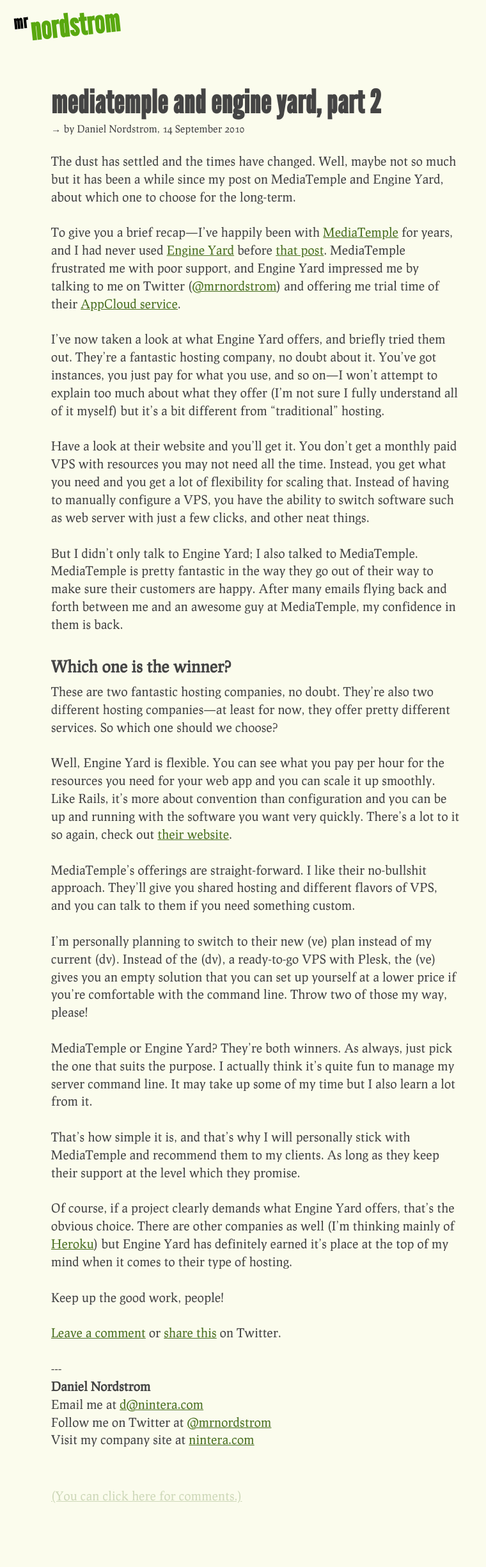
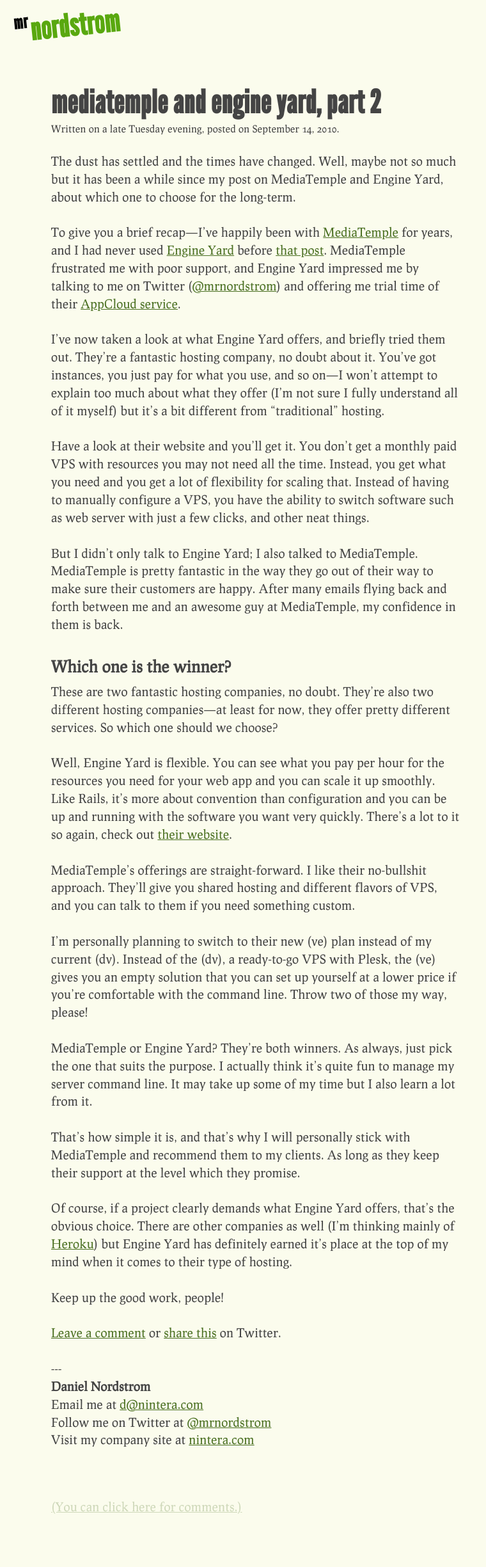
Before and after one commit to dnordstrom/mrnordstrom.com, a Jekyll site: the page built from _posts/2010-09-14-mediatemple-and-engine-yard-part-2.markdown, in a window 1280 px wide. Shown: the whole page at 64% size, without its empty margins (0-760 px from the left). Built offline with Jekyll 4.4.1, drawn with Linux system fonts in a browser that asks for light colours; Markdown is read by kramdown in place of the engine named in the settings; comment, search, counter and statistics services are not loaded.

Commit message:
Changing header styling.

```diff
--- a/_layouts/base.html
+++ b/_layouts/base.html
@@ -6,6 +6,4 @@
   {{ content }}
 </section>
 
-{% include signature.html %}
-
 {% include foot.html %}
--- a/_layouts/post.html
+++ b/_layouts/post.html
@@ -6,16 +6,17 @@
   <article>
     <header>
       <h1>{{ page.title }}</h1>
-      <p>&rarr; by Daniel Nordstrom, {{ page.date | date_to_long_string }}</p>
+      <p>Written on a late {{ page.date | date: "%A" }} evening, posted on {{ page.date | date: "%B %d, %Y" }}.</p>
     </header>
     {{ content }}
     <p>
       <a href="#comments">Leave a comment</a> or <a href="http://twitter.com/share?url=http://mrnordstrom.com{{ page.url | escape }}">share this</a> on Twitter.
     </p>
+
+    {% include signature.html %}
+
   </article>
 </section>
-
-{% include signature.html %}
 
 {% include comments.html %}
 
--- a/_posts/2010-09-14-mediatemple-and-engine-yard-part-2.markdown
+++ b/_posts/2010-09-14-mediatemple-and-engine-yard-part-2.markdown
@@ -4,6 +4,7 @@
 excerpt: ""
 wordpress_id: 1305
 wordpress_url: http://www.mrnordstrom.com/?p=1305
+font_size: 0.8
 ---
 <p>The dust has settled and the times have changed. Well, maybe not so much but it has been a while since my post on MediaTemple and Engine Yard, about which one to choose for the long-term.</p>
 <!--more-->
--- a/css/style.css
+++ b/css/style.css
@@ -99,31 +99,31 @@
 }
 
 header[role="banner"] section .photo {
-  -moz-border-radius: 50px 100px 50px 100px;
-  -webkit-border-radius: 50px 100px 50px 100px;
-  border-radius: 50px 100px 50px 100px;
+  -moz-border-radius: 100px;
+  -webkit-border-radius: 100px;
+  border-radius: 100px;
   -moz-box-shadow: 7px 6px 0 #59A80F;
   -webkit-box-shadow: 7px 6px 0 #59A80F;
   box-shadow: 7px 6px 0 #59A80F;
   background: url("images/me.png") no-repeat scroll left top white;
-  border: 12px solid #000;
+  border: 2px solid #000;
   float: left;
   height: 164px;
   padding: 0;
   position: relative;
-  -moz-transform: rotate(-6deg);
-  -webkit-transform: rotate(-6deg);
-  transform: rotate(-6deg);
+  -moz-transform: rotate(-12deg);
+  -webkit-transform: rotate(-12deg);
+  transform: rotate(-12deg);
   width: 165px;
 }
 
 header[role="banner"] section p {
-  -moz-border-radius: 20px 20px 20px 20px;
-  -webkit-border-radius: 20px 20px 20px 20px;
-  border-radius: 20px 20px 20px 20px;
-  -moz-box-shadow: 5px 6px 0 #000;
-  -webkit-box-shadow: 5px 6px 0 #000;
-  box-shadow: 5px 6px 0 #000;
+  -moz-border-radius: 30px;
+  -webkit-border-radius: 30px;
+  border-radius: 30px;
+  -moz-box-shadow: 1px 2px 0 #000;
+  -webkit-box-shadow: 1px 2px 0 #000;
+  box-shadow: 1px 2px 0 #000;
   background: #FF0F95;
   color: #fff;
   float: left;
@@ -155,6 +155,7 @@
 
 section[role="main"] {
   clear: both;
+  /*font-size: 0.8em;*/
 }
 
 h1 time {
@@ -162,7 +163,7 @@
 }
 
 article {
-  margin: 0 0 1.4em;
+  margin: 0 0 4em;
 }
 
 article h1 {
```
